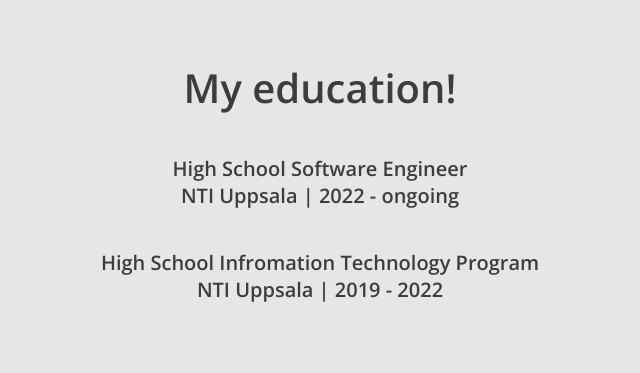
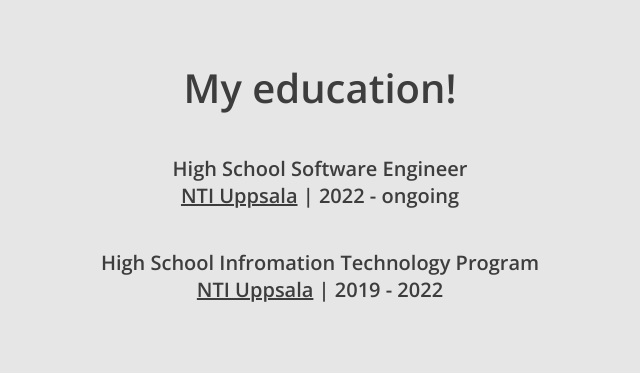
Before and after one commit to villegust/TE4, a plain HTML site: page index.html in a window 1280 px wide. Shown: the part 820-1193 px from the top of the page, 320-960 px from the left. Drawn offline with nearby package versions, Linux system fonts and the light colour scheme; a script that the page names is missing.

Commit message:
added comments

```diff
--- a/assets/css/style.css
+++ b/assets/css/style.css
@@ -11,7 +11,7 @@ body {
     font-family: 'Open Sans', sans-serif;
 }
 
-/* Start introduction */
+/* introduction */
 .top{
     height: 100vh;
     background-image: url("/assets/img/bg.jpg");
@@ -70,7 +70,7 @@ body {
 
 /* end introduction */
 
-/* start education */
+/* education */
 .education{
     height: 500px;
     width: 100%;
@@ -101,8 +101,12 @@ body {
     font-size: 20px;
 }
 
+.educationContent a{
+    color: #3d3d3d;
+}
 
-/* Start recent projects */
+
+/* recent projects */
 #recentProject{
     height: 700px;
     width: 100%;
@@ -127,7 +131,7 @@ body {
 
 /* end recent projects */
 
-/* Start about me */
+/* about me */
 .aboutMe{
     height: 700px;
     width: 100%;
@@ -159,7 +163,7 @@ body {
 /* end about me */
 
 
-/* start language experience */
+/* language experience */
 .langExperience{
     height: fit-content;
     background-color: cornflowerblue;
@@ -226,7 +230,7 @@ img{
 }
 /* end language experience */
 
-/* start footer */
+/* footer */
 .footer{
     background-color: cornflowerblue;
     display: flex;
@@ -280,7 +284,7 @@ img{
 }
 /* end footer */
 
-/* start find me section */
+/* find me section */
 .findMe{
     display: flex;
     flex-direction: column;
--- a/index.html
+++ b/index.html
@@ -17,6 +17,7 @@
     <title>Portfolio</title>
 </head>
 <body>
+    <!-- intro section -->
     <div class="top">
         <div class="introCenter ">
             <h1>Hello!</h1>
@@ -27,16 +28,20 @@
         </div>
         <button onclick="topFunction()" id="myBtn" title="Go to top">Top</button>
     </div>
+    <!-- end intro section -->
 
+    <!-- education section -->
     <div class="education">
         <h1>My education!</h1>
         <div class="educationContent">
-            <p>High School Software Engineer <br> NTI Uppsala | 2022 - ongoing </p>
+            <p>High School Software Engineer <br> <a href="https://www.ntigymnasiet.se/program/mjukvarudesign/uppsala/">NTI Uppsala</a> | 2022 - ongoing </p>
 
-            <p>High School Infromation Technology Program <br> NTI Uppsala | 2019 - 2022 </p>
+            <p>High School Infromation Technology Program <br> <a href="https://www.ntigymnasiet.se/program/informations-och-medieteknik/uppsala/">NTI Uppsala</a> | 2019 - 2022 </p>
         </div>
     </div>
+    <!-- end education section -->
 
+    <!-- language experience section -->
     <div class="langExperience">
         <h1>Expertise</h1>
         <div class="langIcons">
@@ -64,15 +69,19 @@
             <a href="https://www.credly.com/earner/earned/badge/b4bb2aa5-18fe-4597-8c2f-5468da354551" target="_blank">View More</a>
         </div>
     </div>
+    <!-- end language experience section -->
 
-
+    <!-- recent projects section -->
     <div id="recentProject">
         <h1>Recent projects</h1>
         <div class="recentProjectContent">
+            <!-- this part will update in the future -->
 
         </div>
     </div>
+    <!-- end recent projects section -->
 
+    <!-- about me section -->
     <div class="aboutMe">
         <h1>About me</h1>
         <div class="aboutMeContent">
@@ -83,6 +92,7 @@
             </p>
         </div>
     </div>
+    <!-- end about me section -->
 
     <!-- footer section -->
     <div class="footer">
```
